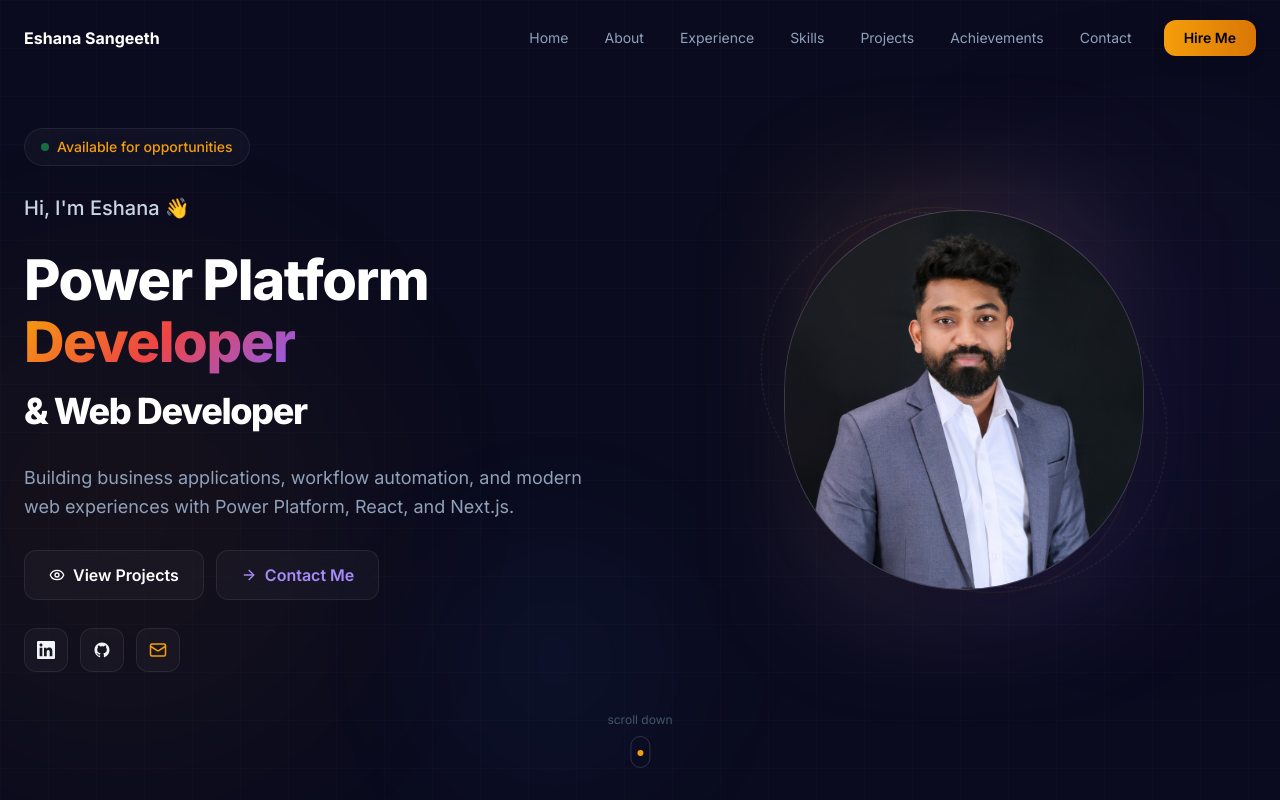
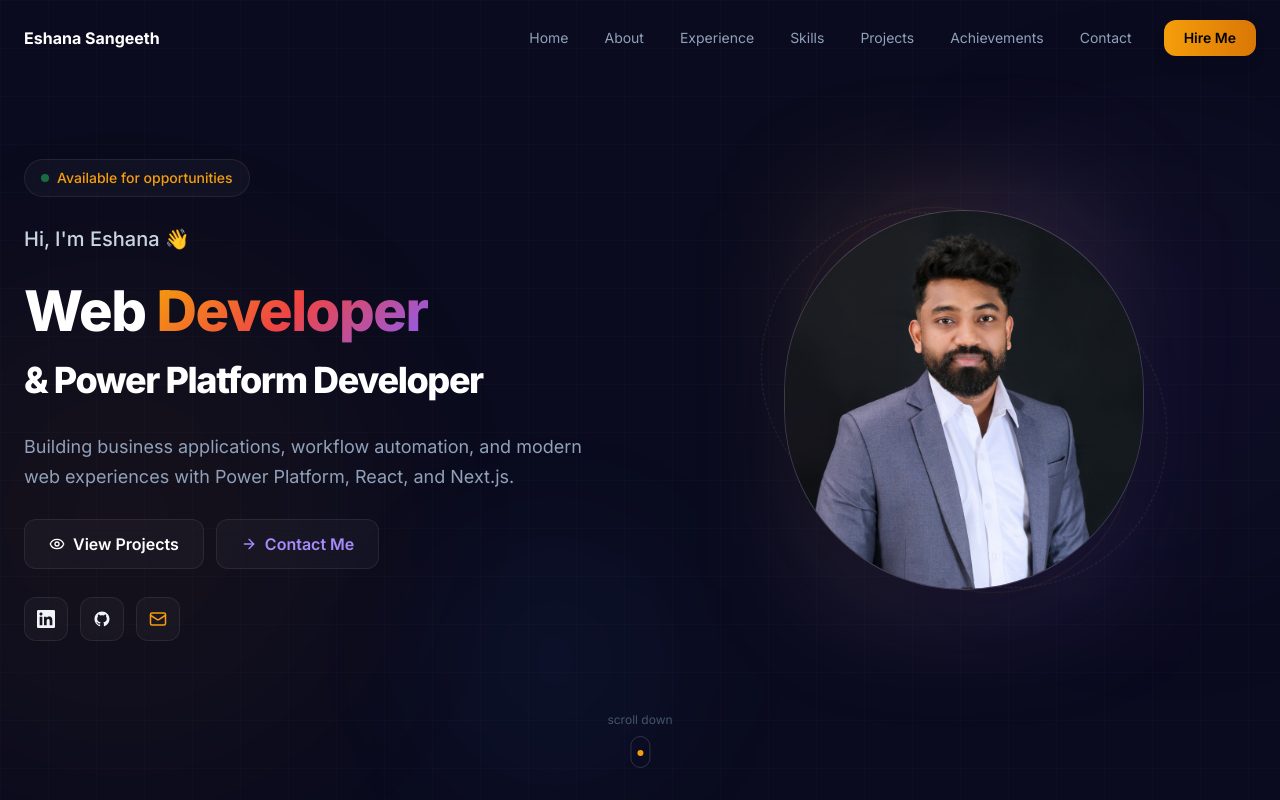
Before and after one commit to EshSang/my-portfolio, a Next.js app: page / in a window 1280 px wide. Shown: the top 800 px of the page. Built offline with nearby package versions, Linux system fonts and the light colour scheme.

Commit message:
Update Hero component title for clarity: change "Power Platform" to "Web Developer" and adjust subtitle accordingly

```diff
--- a/components/Hero.tsx
+++ b/components/Hero.tsx
@@ -50,11 +50,11 @@ export default function Hero() {
             transition={{ delay: 0.5, duration: 0.8 }}
             className="text-4xl sm:text-5xl lg:text-[3.5rem] font-extrabold leading-[1.1] tracking-tight"
           >
-            <span className="text-white">Power Platform</span>
+            <span className="text-white"> Web </span>
+            {/* <br /> */}
+            <span className="gradient-text"> Developer</span>
             <br />
-            <span className="gradient-text">Developer</span>
-            <br />
-            <span className="text-white text-3xl sm:text-4xl">&amp; Web Developer</span>
+            <span className="text-white text-3xl sm:text-4xl"> & Power Platform Developer</span>
           </motion.h1>
 
           {/* Description */}
```
